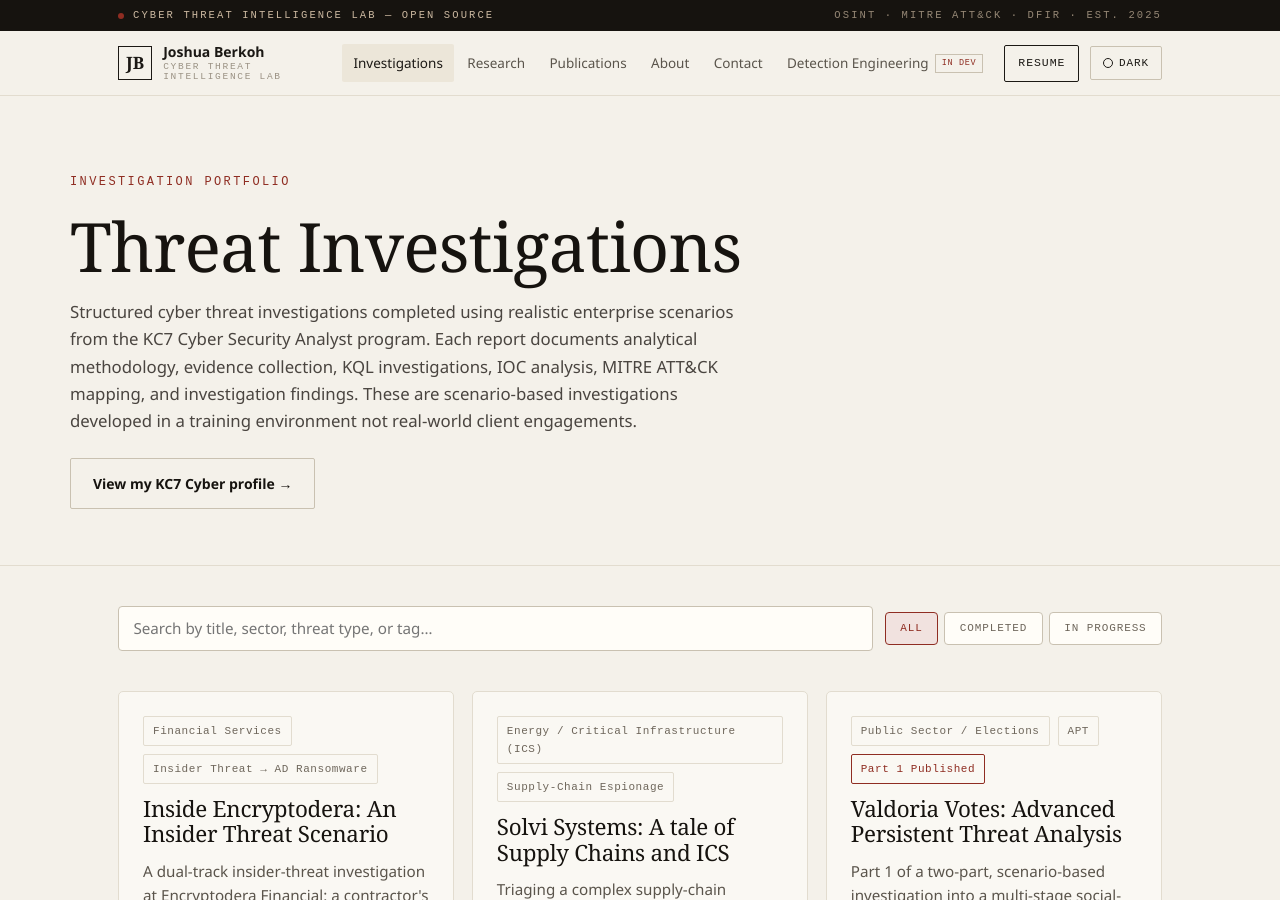
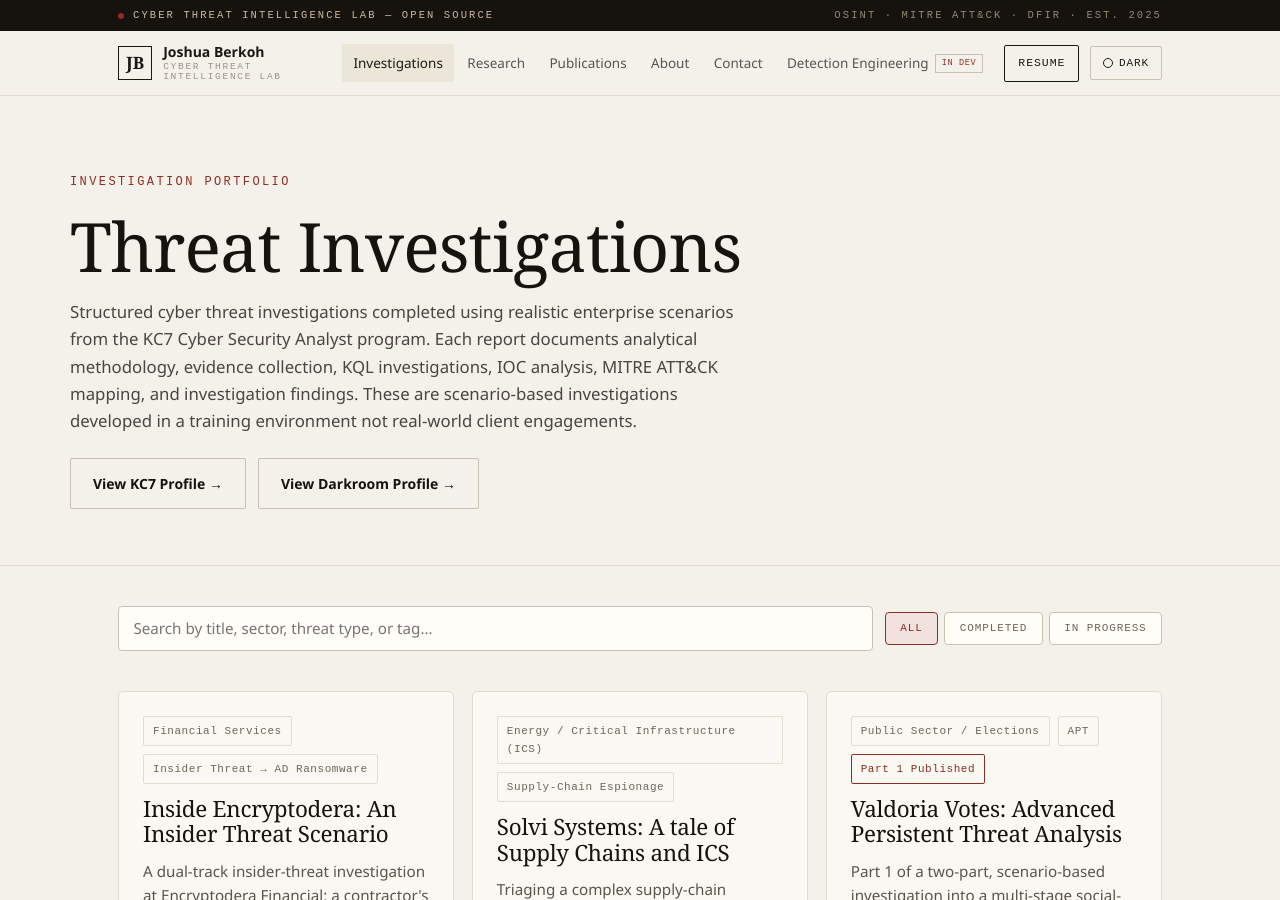
Before and after one commit to joshberk/joshberk.github.io, a Jekyll site: the page built from investigations.md, in a window 1280 px wide and 900 px high. Built offline with Jekyll 4.4.1, drawn with Linux system fonts in a browser that asks for light colours.

Commit message:
Show both learning profiles on investigations page

```diff
--- a/investigations.md
+++ b/investigations.md
@@ -12,7 +12,9 @@ redirect_from:
   <h1>Threat Investigations</h1>
   <p class="page-intro">Structured cyber threat investigations completed using realistic enterprise scenarios from the KC7 Cyber Security Analyst program. Each report documents analytical methodology, evidence collection, KQL investigations, IOC analysis, MITRE ATT&amp;CK mapping, and investigation findings. These are scenario-based investigations developed in a training environment not real-world client engagements.</p>
   <p class="page-hero-actions">
-    <a class="btn btn-outline" href="https://kc7cyber.com/profile/dd63b85e" target="_blank" rel="noopener noreferrer">View my KC7 Cyber profile →</a>
+    {% for platform in site.data.learning_platforms %}
+      <a class="btn btn-outline" href="{{ platform.href | escape }}" target="_blank" rel="noopener noreferrer" aria-label="{{ platform.cta | escape }} (opens in a new tab)">{{ platform.cta | escape }} →</a>
+    {% endfor %}
   </p>
 </section>
 
```
